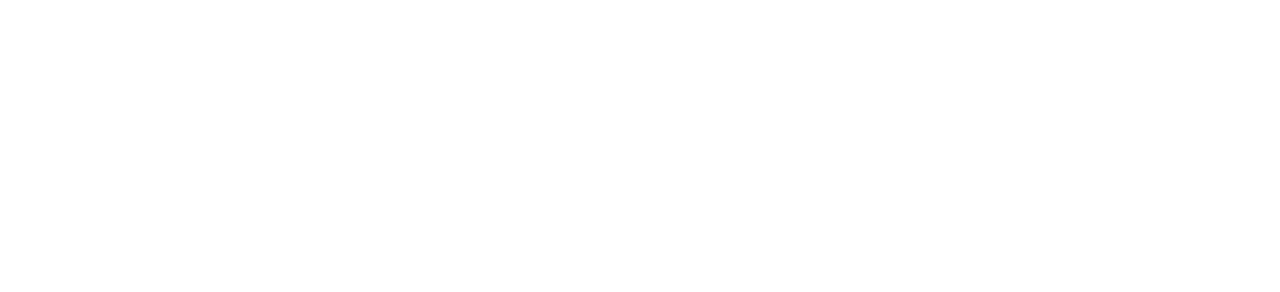
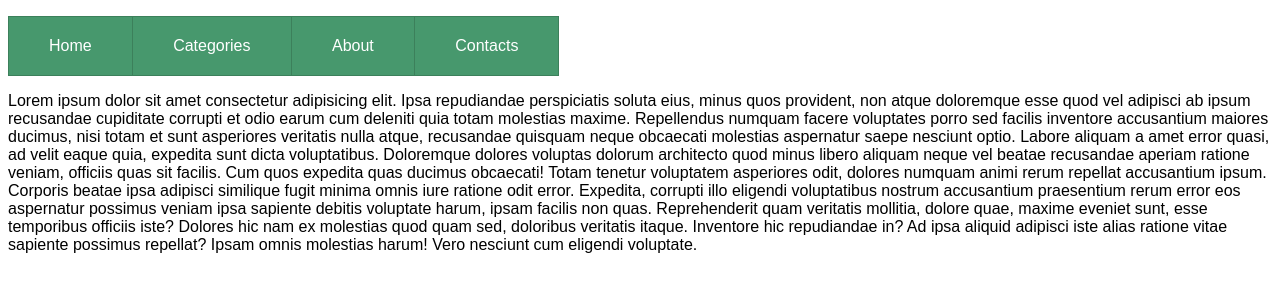
Before and after one commit to ArtemKaplenko/navigation, a plain HTML site: page index.html in a window 1280 px wide. Drawn offline with Linux system fonts and the light colour scheme.

Commit message:
edit navigation commit

```diff
--- a/index.html
+++ b/index.html
@@ -1,12 +1,60 @@
 <!DOCTYPE html>
 <html lang="en">
-<head>
-    <meta charset="UTF-8">
-    <meta http-equiv="X-UA-Compatible" content="IE=edge">
-    <meta name="viewport" content="width=device-width, initial-scale=1.0">
+  <head>
+    <meta charset="UTF-8" />
+    <meta http-equiv="X-UA-Compatible" content="IE=edge" />
+    <meta name="viewport" content="width=device-width, initial-scale=1.0" />
     <title>Navigation</title>
-</head>
-<body>
+    <link rel="stylesheet" href="./style.css" />
+  </head>
+  <body>
+    <nav>
+        <ul>
+            <li class="nav-item"><a href="#">Home</a></li>
+            <li class="nav-item">
+                <a href="#">Categories</a>
+                <ul class="submenu">
+                    <li class="nav-item sub-nav-item"><a href="#">Man</a></li>
+                    <li class="nav-item sub-nav-item">
+                        <a href="#">Woman</a>
+                        <ul class="sub-submenu">
+                            <li class="nav-item sub-nav-item"><a href="#">Dress</a></li>
+                            <li class="nav-item sub-nav-item"><a href="#">Pants</a></li>
+                            <li class="nav-item sub-nav-item"><a href="#">Shoes</a></li>
+                        </ul>
+                    </li>
+                    <li class="nav-item sub-nav-item"><a href="#">Kids</a></li>
+                </ul>
+            </li>
+            <li class="nav-item"><a href="#">About</a></li>
+            <li class="nav-item"><a href="#">Contacts</a></li>
+        </ul>
+    </nav>
 
-</body>
+    <main>
+        <p>
+      Lorem ipsum dolor sit amet consectetur adipisicing elit. Ipsa repudiandae
+      perspiciatis soluta eius, minus quos provident, non atque doloremque esse
+      quod vel adipisci ab ipsum recusandae cupiditate corrupti et odio earum
+      cum deleniti quia totam molestias maxime. Repellendus numquam facere
+      voluptates porro sed facilis inventore accusantium maiores ducimus, nisi
+      totam et sunt asperiores veritatis nulla atque, recusandae quisquam neque
+      obcaecati molestias aspernatur saepe nesciunt optio. Labore aliquam a amet
+      error quasi, ad velit eaque quia, expedita sunt dicta voluptatibus.
+      Doloremque dolores voluptas dolorum architecto quod minus libero aliquam
+      neque vel beatae recusandae aperiam ratione veniam, officiis quas sit
+      facilis. Cum quos expedita quas ducimus obcaecati! Totam tenetur
+      voluptatem asperiores odit, dolores numquam animi rerum repellat
+      accusantium ipsum. Corporis beatae ipsa adipisci similique fugit minima
+      omnis iure ratione odit error. Expedita, corrupti illo eligendi
+      voluptatibus nostrum accusantium praesentium rerum error eos aspernatur
+      possimus veniam ipsa sapiente debitis voluptate harum, ipsam facilis non
+      quas. Reprehenderit quam veritatis mollitia, dolore quae, maxime eveniet
+      sunt, esse temporibus officiis iste? Dolores hic nam ex molestias quod
+      quam sed, doloribus veritatis itaque. Inventore hic repudiandae in? Ad
+      ipsa aliquid adipisci iste alias ratione vitae sapiente possimus repellat?
+      Ipsam omnis molestias harum! Vero nesciunt cum eligendi voluptate.
+    </p>
+    </main>
+  </body>
 </html>
--- a/style.css
+++ b/style.css
@@ -0,0 +1,57 @@
+* {
+    box-sizing: border-box;
+    font-family: sans-serif;
+}
+
+ul {
+    padding: 0;
+}
+
+.nav-item {
+    display: inline-block;
+    background-color: #47986d;
+    margin: 0;
+    list-style: none;
+    margin-right: -5px;
+    border: 1px solid #3c805b;
+    position: relative;
+}
+
+.nav-item:hover {
+    background-color: #3c805b;
+}
+
+a {
+    display: inline-block;
+    color: #ffffff;
+    text-decoration: none;
+    padding: 20px 40px;
+    width: 100%;
+}
+
+.submenu {
+    display: none;
+    position: absolute;
+    top: 100%;
+    left: 0;
+    right: 0;
+}
+
+.sub-submenu {
+    display: none;
+    position: absolute;
+    left: 100%;
+    top: -1px;
+}
+
+.nav-item:hover>.submenu, .sub-nav-item:hover>.sub-submenu {
+    display: block;
+    width: 100%;
+}
+
+.sub-nav-item {
+    text-align: center;
+    display: block;
+    width: 100%;
+    position: relative;
+}
```
